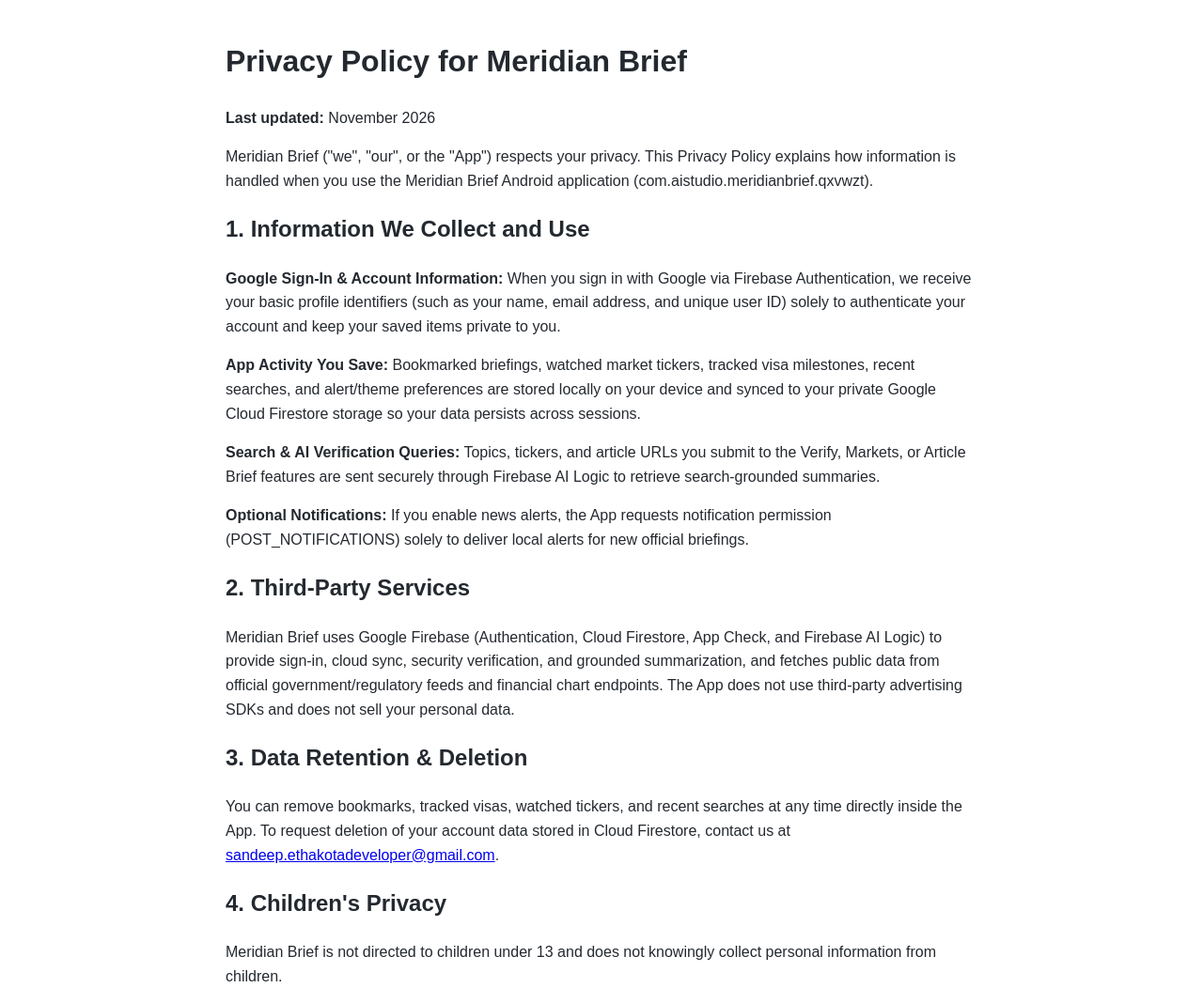
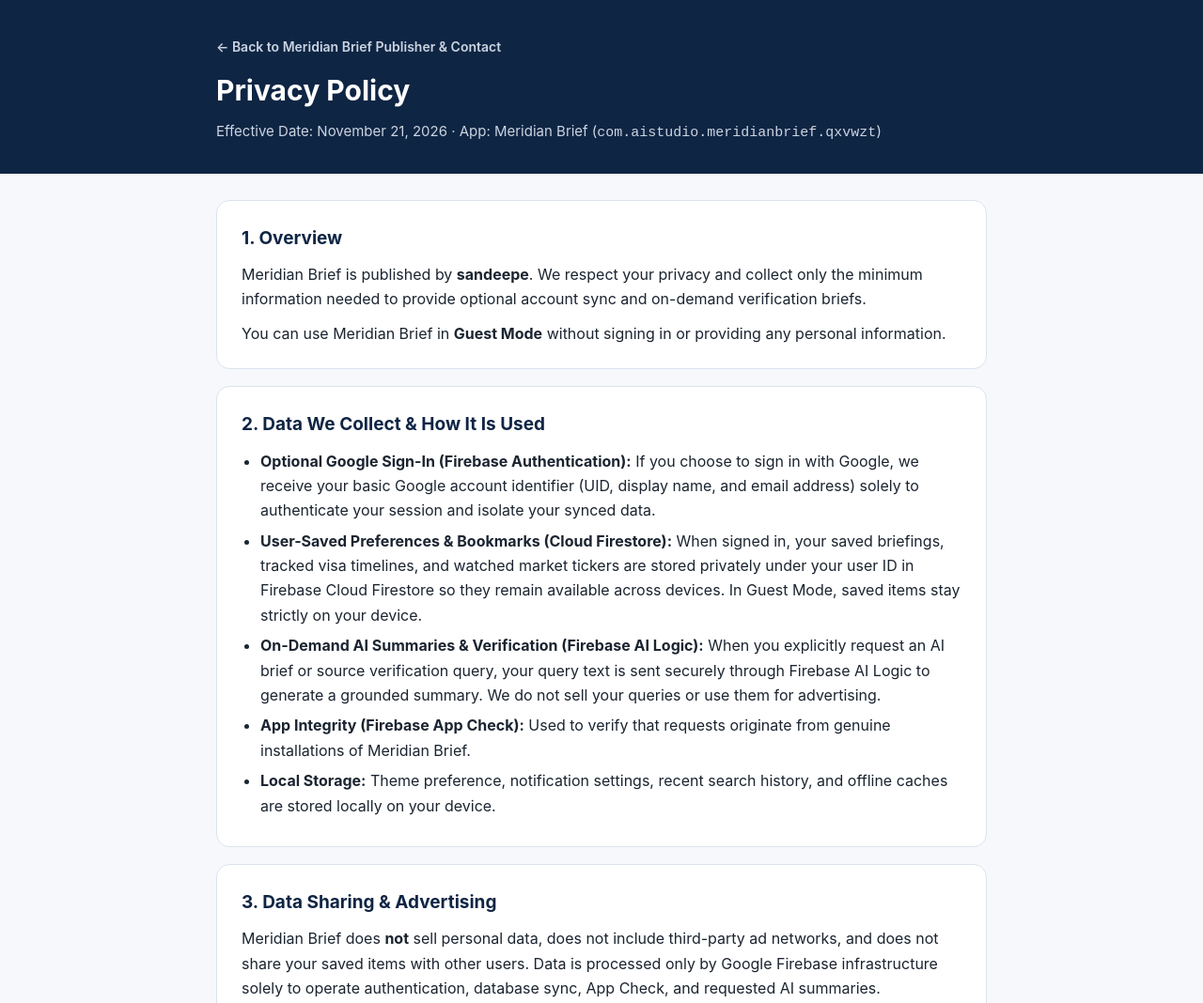
Before and after one commit to sandeepethakota/generalrepo, a plain HTML site: page meridian-brief/privacy.html in a window 1280 px wide. Shown: the top 1068 px of the page at 94% size. Drawn offline with Linux system fonts and the light colour scheme.

Commit message:
Revise privacy policy page structure and content
Updated the title and added a meta description to the privacy policy page. Enhanced styling and structure for better readability and user experience.

```diff
--- a/meridian-brief/privacy.html
+++ b/meridian-brief/privacy.html
@@ -3,45 +3,142 @@
 <head>
   <meta charset="UTF-8">
   <meta name="viewport" content="width=device-width, initial-scale=1.0">
-  <title>Privacy Policy for Meridian Brief</title>
+  <title>Privacy Policy — Meridian Brief</title>
+  <meta name="description" content="Privacy Policy and Data Deletion instructions for the Meridian Brief Android application.">
   <style>
+    :root {
+      --bg: #f6f8fb;
+      --surface: #ffffff;
+      --navy: #0f2544;
+      --ink: #1b2430;
+      --muted: #556275;
+      --border: #dce3ec;
+      --accent: #1d5bbf;
+    }
+    * { box-sizing: border-box; }
     body {
-      max-width: 800px;
-      margin: 40px auto;
-      padding: 0 20px;
-      font-family: Arial, sans-serif;
-      line-height: 1.6;
-      color: #24292f;
+      margin: 0;
+      font-family: -apple-system, BlinkMacSystemFont, "Segoe UI", Roboto, Helvetica, Arial, sans-serif;
+      background: var(--bg);
+      color: var(--ink);
+      line-height: 1.65;
+    }
+    header {
+      background: var(--navy);
+      color: #ffffff;
+      padding: 36px 20px 30px;
+    }
+    .container {
+      max-width: 820px;
+      margin: 0 auto;
+    }
+    header a {
+      color: #cbd5e1;
+      text-decoration: none;
+      font-size: 14px;
+      font-weight: 600;
+    }
+    header a:hover {
+      color: #ffffff;
+    }
+    header h1 {
+      margin: 10px 0 6px;
+      font-size: 30px;
+    }
+    header p {
+      margin: 0;
+      color: #cbd5e1;
+      font-size: 15px;
+    }
+    main {
+      padding: 28px 20px 56px;
+    }
+    .card {
+      background: var(--surface);
+      border: 1px solid var(--border);
+      border-radius: 14px;
+      padding: 24px 26px;
+      margin-bottom: 18px;
+    }
+    .card h2 {
+      margin: 0 0 10px;
+      font-size: 19px;
+      color: var(--navy);
+    }
+    .card p {
+      margin: 0 0 10px;
+    }
+    .card p:last-child {
+      margin-bottom: 0;
+    }
+    ul {
+      margin: 8px 0 0;
+      padding-left: 20px;
+    }
+    li {
+      margin-bottom: 6px;
+    }
+    a {
+      color: var(--accent);
+    }
+    footer {
+      border-top: 1px solid var(--border);
+      padding: 22px 20px 40px;
+      color: var(--muted);
+      font-size: 14px;
     }
   </style>
 </head>
 <body>
+  <header>
+    <div class="container">
+      <a href="./index.html">&larr; Back to Meridian Brief Publisher &amp; Contact</a>
+      <h1>Privacy Policy</h1>
+      <p>Effective Date: November 21, 2026 &middot; App: Meridian Brief (<code>com.aistudio.meridianbrief.qxvwzt</code>)</p>
+    </div>
+  </header>
+
   <main>
-    <h1>Privacy Policy for Meridian Brief</h1>
-    <p><strong>Last updated:</strong> November 2026</p>
+    <div class="container">
+      <section class="card">
+        <h2>1. Overview</h2>
+        <p>Meridian Brief is published by <strong>sandeepe</strong>. We respect your privacy and collect only the minimum information needed to provide optional account sync and on-demand verification briefs.</p>
+        <p>You can use Meridian Brief in <strong>Guest Mode</strong> without signing in or providing any personal information.</p>
+      </section>
 
-    <p>Meridian Brief ("we", "our", or the "App") respects your privacy. This Privacy Policy explains how information is handled when you use the Meridian Brief Android application (com.aistudio.meridianbrief.qxvwzt).</p>
+      <section class="card">
+        <h2>2. Data We Collect &amp; How It Is Used</h2>
+        <ul>
+          <li><strong>Optional Google Sign-In (Firebase Authentication):</strong> If you choose to sign in with Google, we receive your basic Google account identifier (UID, display name, and email address) solely to authenticate your session and isolate your synced data.</li>
+          <li><strong>User-Saved Preferences &amp; Bookmarks (Cloud Firestore):</strong> When signed in, your saved briefings, tracked visa timelines, and watched market tickers are stored privately under your user ID in Firebase Cloud Firestore so they remain available across devices. In Guest Mode, saved items stay strictly on your device.</li>
+          <li><strong>On-Demand AI Summaries &amp; Verification (Firebase AI Logic):</strong> When you explicitly request an AI brief or source verification query, your query text is sent securely through Firebase AI Logic to generate a grounded summary. We do not sell your queries or use them for advertising.</li>
+          <li><strong>App Integrity (Firebase App Check):</strong> Used to verify that requests originate from genuine installations of Meridian Brief.</li>
+          <li><strong>Local Storage:</strong> Theme preference, notification settings, recent search history, and offline caches are stored locally on your device.</li>
+        </ul>
+      </section>
 
-    <h2>1. Information We Collect and Use</h2>
-    <p><strong>Google Sign-In &amp; Account Information:</strong> When you sign in with Google via Firebase Authentication, we receive your basic profile identifiers (such as your name, email address, and unique user ID) solely to authenticate your account and keep your saved items private to you.</p>
+      <section class="card">
+        <h2>3. Data Sharing &amp; Advertising</h2>
+        <p>Meridian Brief does <strong>not</strong> sell personal data, does not include third-party ad networks, and does not share your saved items with other users. Data is processed only by Google Firebase infrastructure solely to operate authentication, database sync, App Check, and requested AI summaries.</p>
+      </section>
 
-    <p><strong>App Activity You Save:</strong> Bookmarked briefings, watched market tickers, tracked visa milestones, recent searches, and alert/theme preferences are stored locally on your device and synced to your private Google Cloud Firestore storage so your data persists across sessions.</p>
+      <section class="card">
+        <h2>4. Account &amp; Data Deletion</h2>
+        <p>You can remove saved bookmarks, visa trackers, and watched tickers directly inside the app, clear local data by uninstalling the app, or sign out at any time from Settings.</p>
+        <p>To request permanent deletion of your Firebase Authentication account and all associated Cloud Firestore data, email <a href="mailto:sandeep.ethakotadeveloper@gmail.com">sandeep.ethakotadeveloper@gmail.com</a> with the subject line <em>"Meridian Brief Data Deletion Request"</em> from the email address associated with your account. Requests are processed within 7 days.</p>
+      </section>
 
-    <p><strong>Search &amp; AI Verification Queries:</strong> Topics, tickers, and article URLs you submit to the Verify, Markets, or Article Brief features are sent securely through Firebase AI Logic to retrieve search-grounded summaries.</p>
+      <section class="card">
+        <h2>5. Contact Us</h2>
+        <p>If you have any questions about this Privacy Policy, contact us at <a href="mailto:sandeep.ethakotadeveloper@gmail.com">sandeep.ethakotadeveloper@gmail.com</a>.</p>
+      </section>
+    </div>
+  </main>
 
-    <p><strong>Optional Notifications:</strong> If you enable news alerts, the App requests notification permission (POST_NOTIFICATIONS) solely to deliver local alerts for new official briefings.</p>
-
-    <h2>2. Third-Party Services</h2>
-    <p>Meridian Brief uses Google Firebase (Authentication, Cloud Firestore, App Check, and Firebase AI Logic) to provide sign-in, cloud sync, security verification, and grounded summarization, and fetches public data from official government/regulatory feeds and financial chart endpoints. The App does not use third-party advertising SDKs and does not sell your personal data.</p>
-
-    <h2>3. Data Retention &amp; Deletion</h2>
-    <p>You can remove bookmarks, tracked visas, watched tickers, and recent searches at any time directly inside the App. To request deletion of your account data stored in Cloud Firestore, contact us at <a href="mailto:sandeep.ethakotadeveloper@gmail.com">sandeep.ethakotadeveloper@gmail.com</a>.</p>
-
-    <h2>4. Children's Privacy</h2>
-    <p>Meridian Brief is not directed to children under 13 and does not knowingly collect personal information from children.</p>
-
-    <h2>5. Contact Us</h2>
-    <p>For privacy questions or data deletion requests, contact: <a href="mailto:sandeep.ethakotadeveloper@gmail.com">sandeep.ethakotadeveloper@gmail.com</a>.</p>
-  </main>
+  <footer>
+    <div class="container">
+      &copy; 2026 Meridian Brief &middot; Contact: <a href="mailto:sandeep.ethakotadeveloper@gmail.com">sandeep.ethakotadeveloper@gmail.com</a>
+    </div>
+  </footer>
 </body>
 </html>
```
